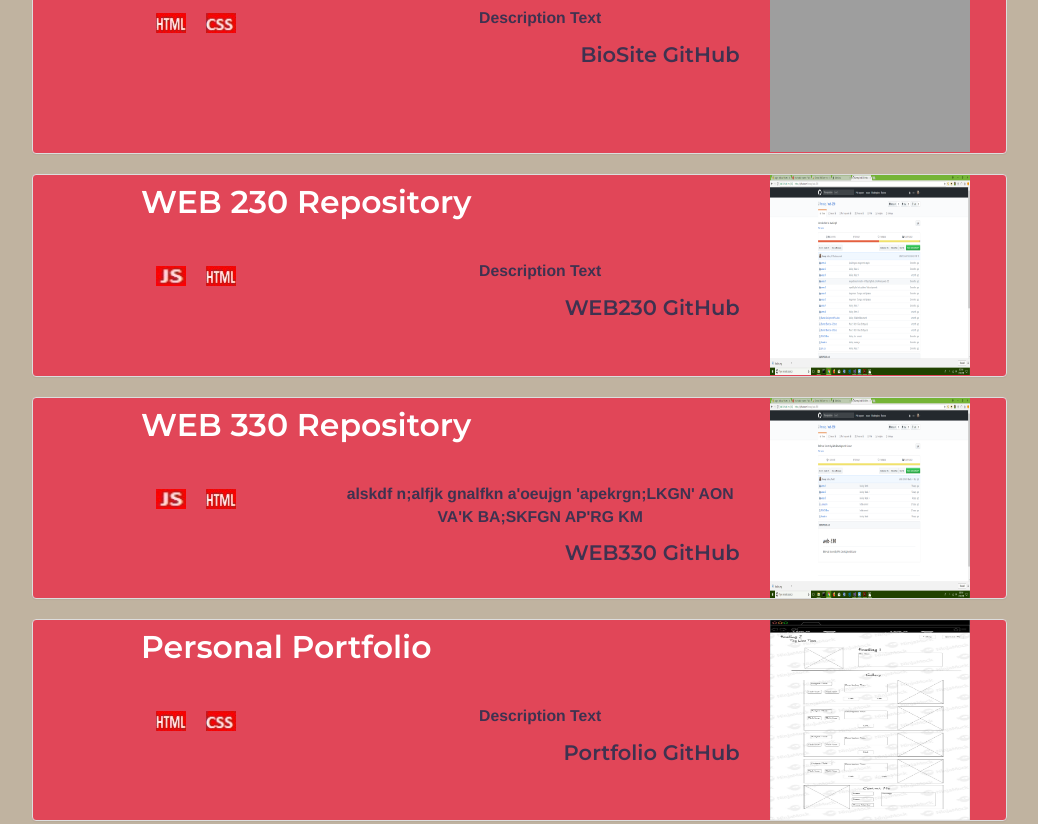
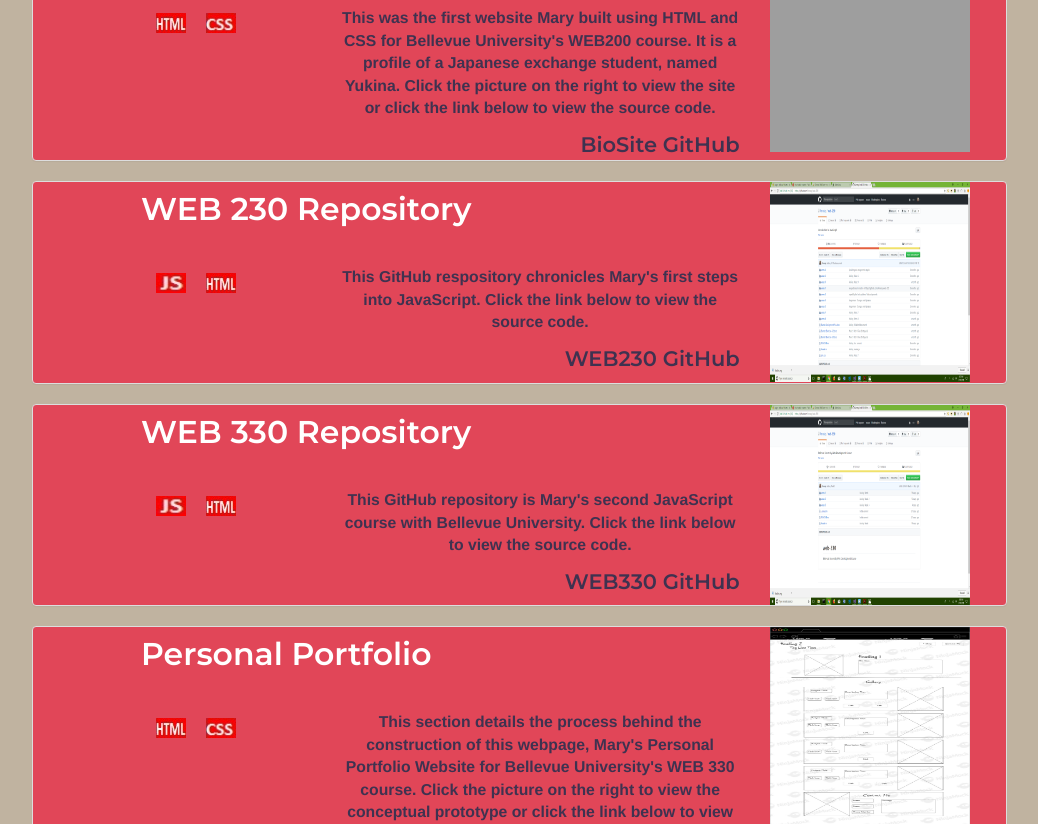
Before and after one commit to Amesip/amesip.github.io, a plain HTML site: page Barrett-Personal-Porfolio/index.html in a window 1280 px wide. Shown: the part 528-1352 px from the top of the page, without its empty margins (121-1159 px from the left). Drawn offline with Linux system fonts and the light colour scheme; grey boxes are pictures that could not be loaded.

Commit message:
Update index.html

```diff
--- a/Barrett-Personal-Porfolio/index.html
+++ b/Barrett-Personal-Porfolio/index.html
@@ -85,7 +85,9 @@
                     </div>
                     <div class="col-md-8">
                         <div class="row">
-                            <p align=center>Description Text</p>
+                            <p align=center>This was the first website Mary built using HTML and CSS for Bellevue University's WEB200 course.  It
+                                is a profile of a Japanese exchange student, named Yukina.  Click the picture on the right to view the site or
+                                click the link below to view the source code.</p>
                         </div>
                         <div class="row" align=right>
                             <a href="https://github.com/Amesip/bioSite" target="_blank" title="BioSite GitHub Repository">BioSite GitHub</a>
@@ -122,7 +124,8 @@
                     </div>
                     <div class="col-md-8">
                         <div class="row">
-                            <p align=center>Description Text</p>
+                            <p align=center>This GitHub respository chronicles Mary's first steps into JavaScript.
+                            Click the link below to view the source code.</p>
                         </div>
                         <div class="row" align=right>
                             <a href="https://github.com/Amesip/web-230" target="_blank" title="WEB230 GitHub Repository">WEB230 GitHub</a>
@@ -157,7 +160,8 @@
                     </div>
                     <div class="col-md-8">
                         <div class="row">
-                            <p align=center>alskdf n;alfjk gnalfkn a'oeujgn 'apekrgn;LKGN' AON VA'K BA;SKFGN AP'RG KM</p>
+                            <p align=center>This GitHub repository is Mary's second JavaScript course with Bellevue University.
+                            Click the link below to view the source code.</p>
                         </div>
                         <div class="row" align=right>
                             <a href="https://github.com/Amesip/web-330" target="_blank" title="WEB330 GitHub Repository" class="text-right">WEB330 GitHub</a>
@@ -190,7 +194,9 @@
                     </div>
                     <div class="col-md-8">
                         <div class="row">
-                            <p align=center>Description Text</p>
+                            <p align=center>This section details the process behind the construction of this webpage, Mary's
+                            Personal Portfolio Website for Bellevue University's WEB 330 course.  Click the picture on the right
+                            to view the conceptual prototype or click the link below to view the source code.</p>
                         </div>
                         <div class="row" align=right>
                             <a href="https://github.com/Amesip/amesip.github.io" target="_blank" title="Personal Portfolio GitHub Repository">Portfolio GitHub</a>
```
